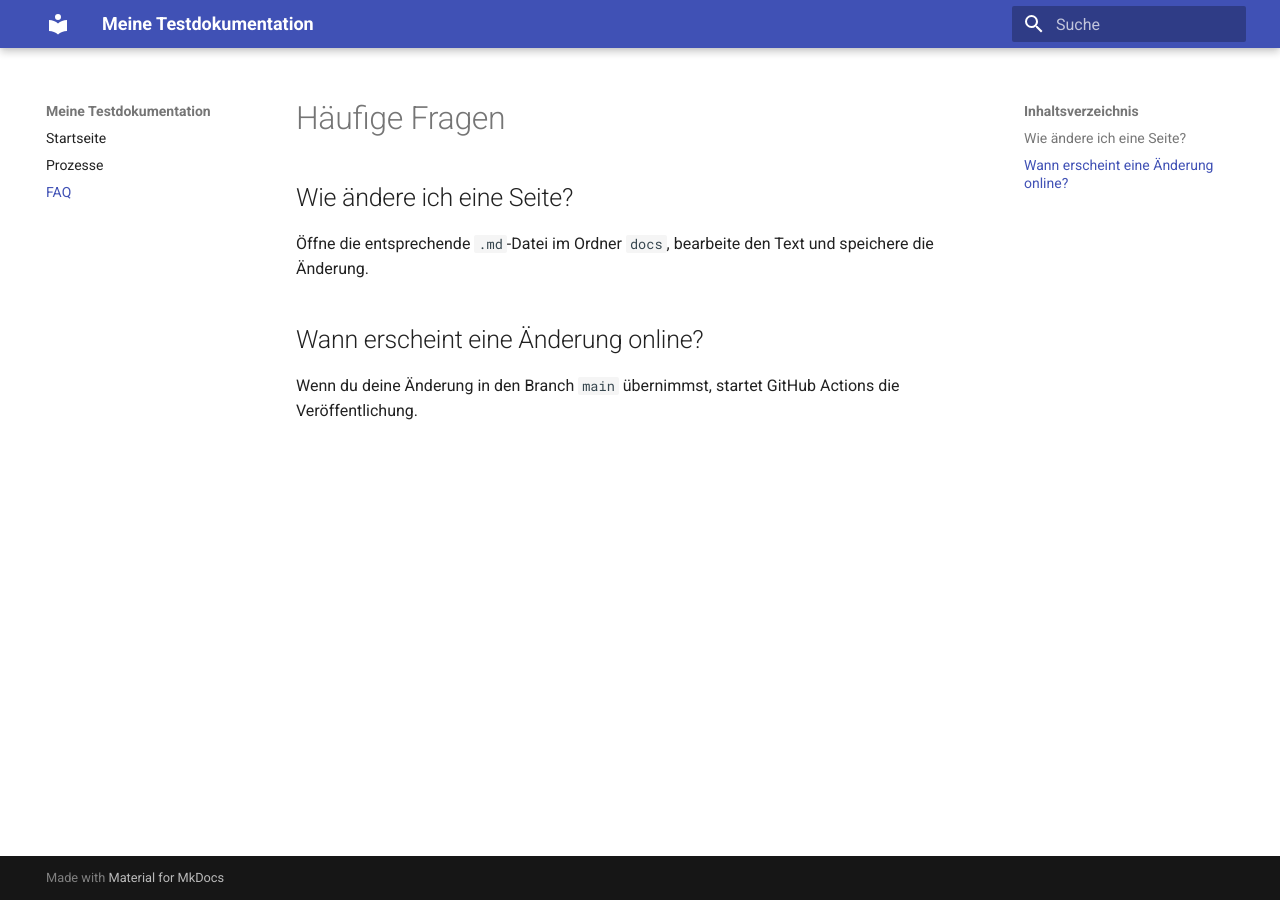
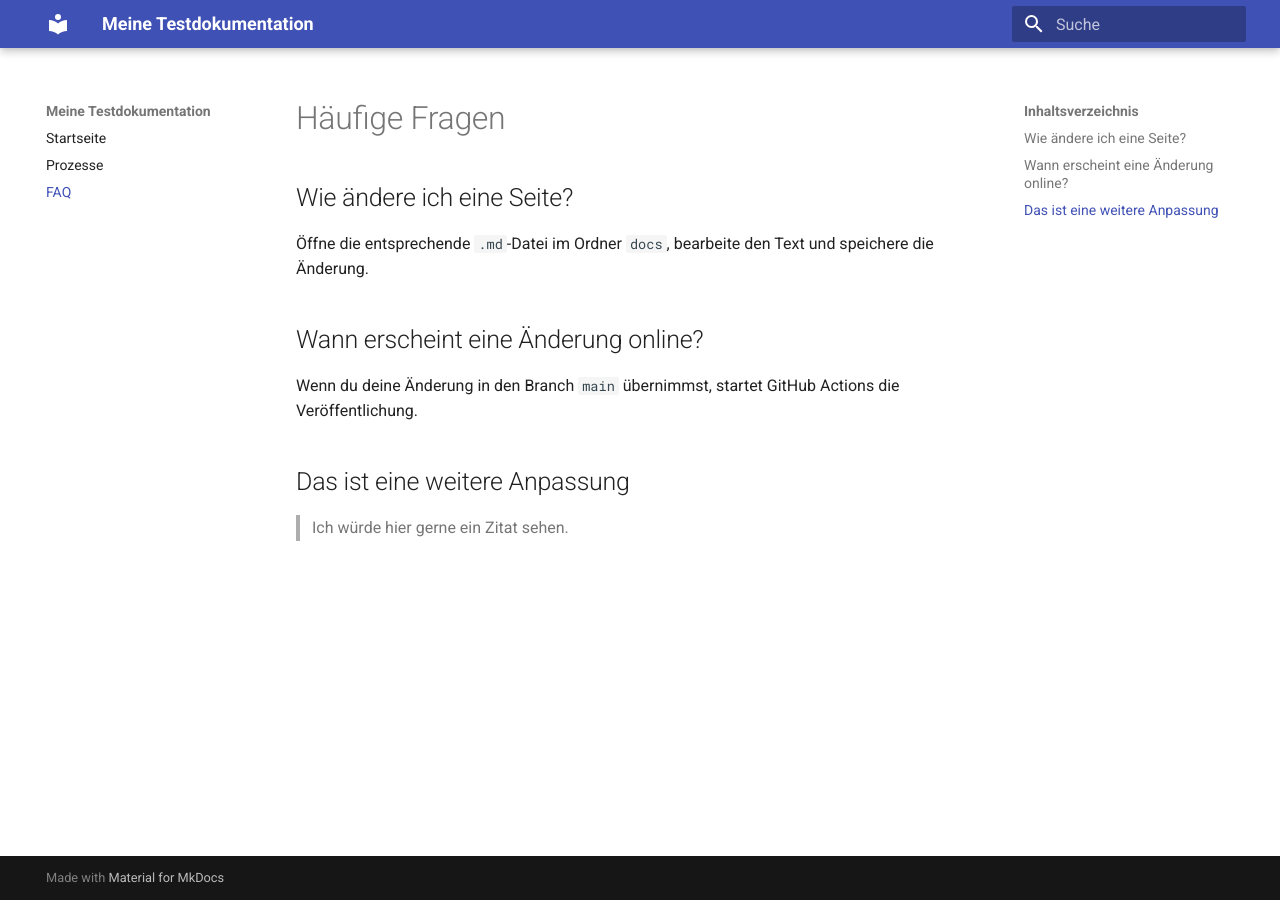
Before and after one commit to peevey/technical_documentation, an MkDocs documentation site: the page built from docs/faq.md, in a window 1280 px wide. Built offline with MkDocs 1.6.1 and Material for MkDocs 9.7.7, drawn with Linux system fonts in a browser that asks for light colours.

Commit message:
Update faq.md

```diff
--- a/docs/faq.md
+++ b/docs/faq.md
@@ -7,3 +7,7 @@
 ## Wann erscheint eine Änderung online?
 
 Wenn du deine Änderung in den Branch `main` übernimmst, startet GitHub Actions die Veröffentlichung.
+
+## Das ist eine weitere Anpassung
+
+> Ich würde hier gerne ein Zitat sehen.
```
